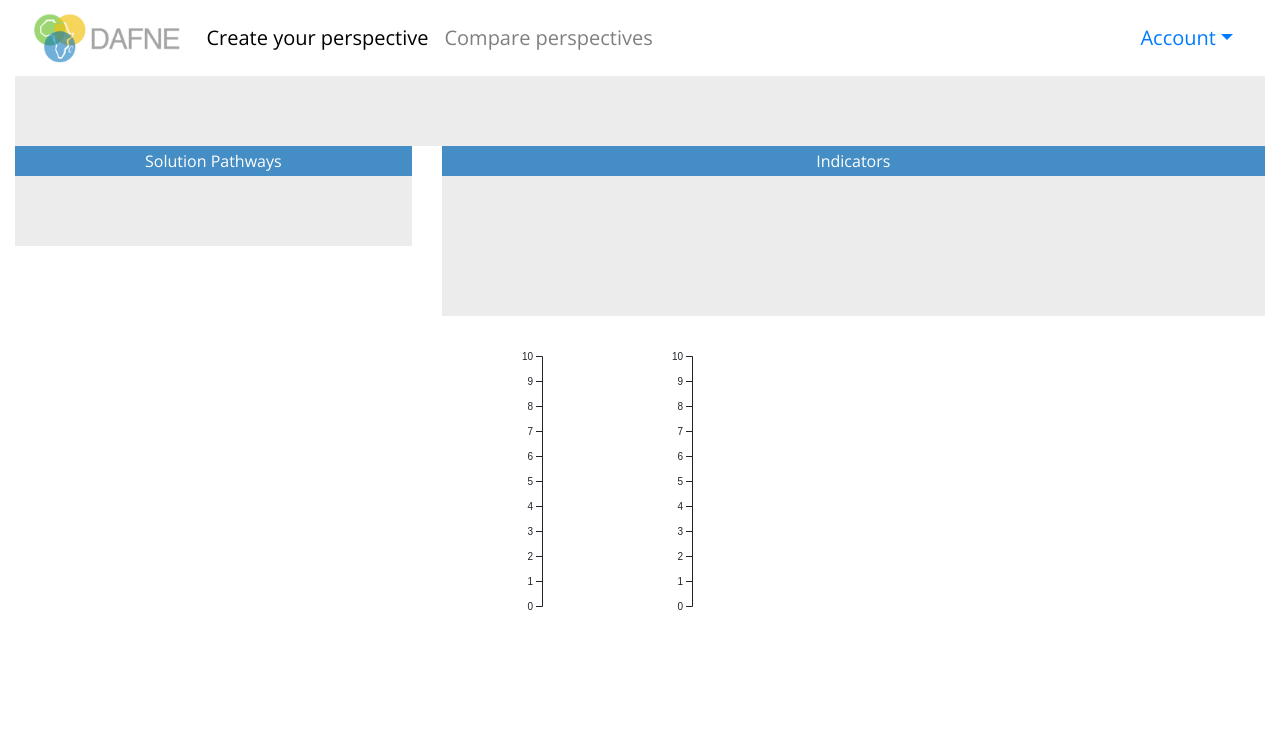
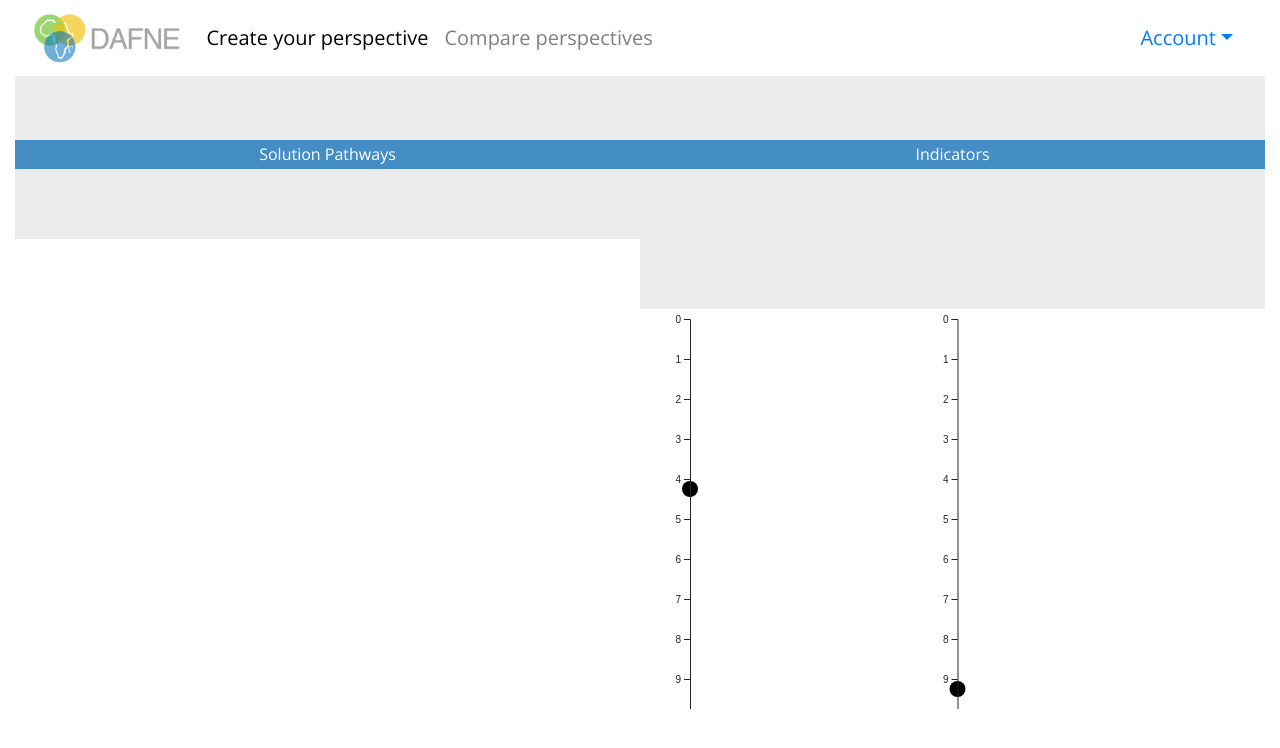
Before and after one commit to panzerfausten/DAFNE, a React (Create React App) app in the folder dafne/: page /app in a window 1280 px wide. Shown: the top 748 px of the page. Built offline with nearby package versions, Linux system fonts and the light colour scheme.

Commit message:
layout + protoplot

```diff
--- a/dafne/package.json
+++ b/dafne/package.json
@@ -9,6 +9,7 @@
     "react": "^16.10.2",
     "react-bootstrap": "^1.0.0-beta.14",
     "react-dom": "^16.10.2",
+    "react-resize-detector": "^4.2.1",
     "react-router-dom": "^5.1.2",
     "react-scripts": "3.2.0"
   },
--- a/dafne/src/components/CreatePerspective.js
+++ b/dafne/src/components/CreatePerspective.js
@@ -21,11 +21,10 @@ class CreatePerspective extends React.Component {
   }
   render(){
     return (
-        <div className="dafne_area">
+        <div className="flex">
           <div className="filters_area">
           </div>
-          <Row>
-            <Col sm={4} className="h-100">
+          <div className="flex-row">
               <div className="widget">
                 <div className="widget_title">
                   Solution Pathways
@@ -35,8 +34,6 @@ class CreatePerspective extends React.Component {
                   </div>
                 </div>
               </div>
-            </Col>
-            <Col sm={8}>
               <div className="widget">
                 <div className="widget_title">
                   Indicators
@@ -49,12 +46,12 @@ class CreatePerspective extends React.Component {
                   <DafnePlot></DafnePlot>
                 </div>
               </div>
-            </Col>
-          </Row>
+          </div>
         </div>
     )
   }
 
 }
-
+//
+//
 export default CreatePerspective;
--- a/dafne/src/components/DafnePlot.js
+++ b/dafne/src/components/DafnePlot.js
@@ -12,70 +12,99 @@ import {
 
 } from 'react-bootstrap';
 import * as d3 from "d3";
-
+import ReactResizeDetector from 'react-resize-detector';
 class DafnePlot extends React.Component {
   constructor (props) {
     super(props);
-    this.margin = {top: 30, right: 50, bottom: 10, left: 50};
-    this.width  = 460 - this.margin.left - this.margin.right;
-    this.hieght = 400 - this.margin.top - this.margin.bottom;
+    this.margin = {top: 10, right: 50, bottom: 30, left: 50};
+    this.svgW   = 0;
+    this.svgH   = 0;
+    this.width  = 0;
+    this.height = 0;
     this.svg    = null;
     this.renderPlot = this.renderPlot.bind(this);
   }
   componentDidMount(){
-    this.renderPlot();
+    this.dafnePlot.addEventListener('resize', (event) => console.log(event.detail));
+
   }
   clear(){
-    d3.select("g.parent").selectAll("*").remove();
+    d3.select("svg").remove();
   }
   renderPlot(){
     this.clear();
     //re-set the size
-    this.width = this.dafnePlot.offsetWidth - 90;
-    this.height = 500;
+    this.width  = this.svgW - 90;
+    this.height = this.svgH;
     // append the svg object to the body of the page
     this.svg = d3.select("#dafne_plot")
     .append("svg")
-      .attr("width", this.width + this.margin.left + this.margin.right)
-      .attr("height", this.height + this.margin.top + this.margin.bottom)
+      .attr("width", this.svgW)
+      .attr("height", this.svgH)
     .append("g")
       .attr("transform",
             "translate(" + this.margin.left + "," + this.margin.top + ")");
     //------------------------------------------------------------------------//
-    let _this = this;
-    var data = [0,10];
-    var xscale = d3.scaleLinear()
-        .domain([0, d3.max(data)])
-        .range([0, this.width - 100]);
 
-    var yscale = d3.scaleLinear()
-            .domain([0, d3.max(data)])
-            .range([this.height/2, 0]);
-    var yscale2 = d3.scaleLinear()
-            .domain([0, d3.max(data)])
-            .range([this.height/2, 0]);
-    var x_axis = d3.axisBottom()
-            .scale(xscale);
-
-    var y_axis = d3.axisLeft()
-            .scale(yscale);
-    var y_axis2 = d3.axisLeft()
-            .scale(yscale2);
+    // let _this = this;
+    var data = [10,3];
+    var x = d3.scalePoint()
+              .domain(["A","B","C"])
+              .range([0,this.width]);
+    var y = d3.scaleLinear()
+              .domain([0,10])
+              .range([0,this.height]);
+    this.svg.append("circle")
+        .attr("cx",x("B"))
+        .attr("cy",this.height - this.margin.bottom)
+        .attr("r",8)
+    this.svg.append("circle")
+        .attr("cx",x("A"))
+        .attr("cy",((this.height / 2) - this.margin.bottom))
+        .attr("r",8)
+    // var x = d3.scaleLinear()
+    //   .domain([ 0 , 10 ])
+    //   .range([ 0 , 10]);
+    // // Add Y axis
+    // var y = d3.scaleLinear()
+    //   .domain([0, 10])
+    //   .range([ this.height - this.margin.bottom, 0 ]);
+    //
+    // //draw axis
+    // this.svg.append("g")
+    //   .call(d3.axisLeft(y));
     this.svg.append("g")
-       .attr("transform", "translate(50, 10)")
-       .call(y_axis);
-     this.svg.append("g")
-        .attr("transform", "translate(200, 10)")
-        .call(y_axis2);
-    var xAxisTranslate = this.height/2 + 10;
+      .attr("transform", `translate(${0}, 0)`)
+      .call(d3.axisLeft(y));
+    this.svg.append("g")
+      .attr("transform", `translate(${this.width / 2 }, 0)`)
+      .call(d3.axisLeft(y));
+    // // draw the line
+    // this.svg.append("path")
+    //  .datum(data)
+    //  .attr("fill", "none")
+    //  .attr("stroke", "steelblue")
+    //  .attr("stroke-width", 1.5)
+    //  .attr("d", d3.line()
+    //    .x(function(d) { return x(d) })
+    //    .y(function(d) { return y(d) })
+    //  )
 
 
+  }
+  onResize = (w,h) => {
+    this.svgW = w;
+    this.svgH = h;
+    console.log("h",h);
+    this.renderPlot();
   }
   render(){
     return (
       <div
         id="dafne_plot"
         ref={ref => this.dafnePlot = ref}>
+        <ReactResizeDetector  handleWidth handleHeight onResize={this.onResize} />
+
       </div>
     )
   }
--- a/dafne/src/style/style.scss
+++ b/dafne/src/style/style.scss
@@ -3,15 +3,6 @@
 html,body,#root{
   height: 100%;
   font-family: 'Open Sans', sans-serif;
-}
-.container-fluid{
-  display: flex !important;
-  flex-direction: column !important;
-  height: 100% !important;
-  // margin-left: 0px !important;
-  // margin-right: 0px !important;
-  // padding-right: 0px !important;
-  // padding-left: 0px !important;
 }
 .dafne_area{
   flex: 1;
@@ -94,6 +85,18 @@ input{
 .f100{
   flex:1;
 }
+.flex{
+  display: flex;
+  flex-direction: column;
+  height: 100%;
+}
+.flex-row{
+  display: flex;
+  flex-direction: row;
+  width: 100%;
+  height: 100%;
+  flex-wrap: wrap;
+}
 .fcenter{
   display: flex;
   align-items: center;
@@ -135,3 +138,18 @@ input{
   padding-top: 20px;
   padding-bottom: 20px;
 }
+.widget{
+  flex: 1;
+  min-width: 300px;
+  display: flex;
+  flex-direction: column;
+}
+.widget_content{
+  display: flex;
+  flex-direction: column;
+  height: 100%;
+}
+#dafne_plot{
+  height: 100%;
+  max-height: 400px;
+}
--- a/dafne/src/views/dafne/DafneView.js
+++ b/dafne/src/views/dafne/DafneView.js
@@ -53,7 +53,7 @@ class DafneView extends React.Component {
   }
   render(){
     return (
-      <div className="container-fluid">
+      <div className="container-fluid flex">
         <Navbar  expand="lg">
           <Navbar.Brand href="#home"><img src={DafneLogo}></img></Navbar.Brand>
           <Navbar.Toggle aria-controls="basic-navbar-nav" />
```
Also changed, not shown: 2 other files (tests, documents, lock files or other folders).
